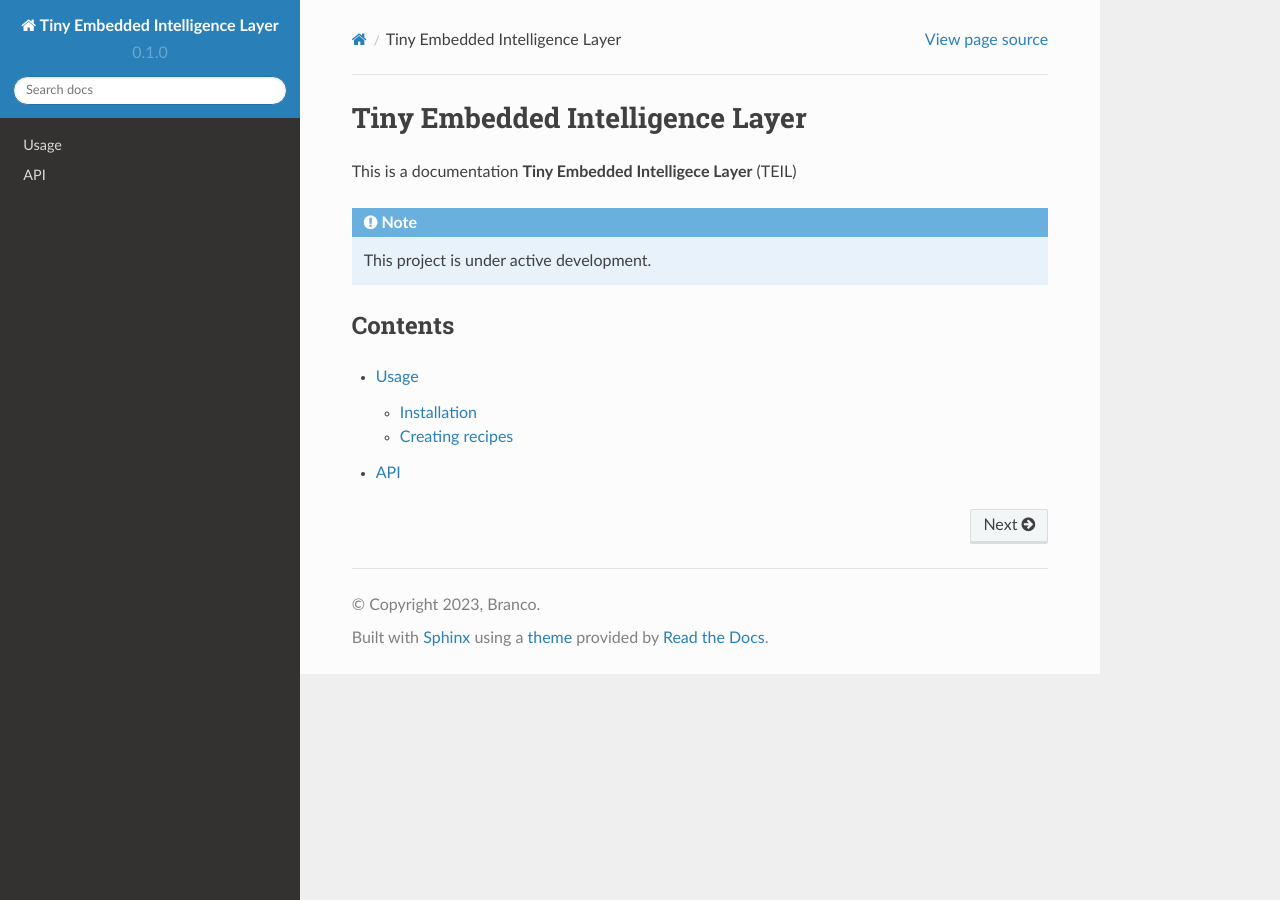
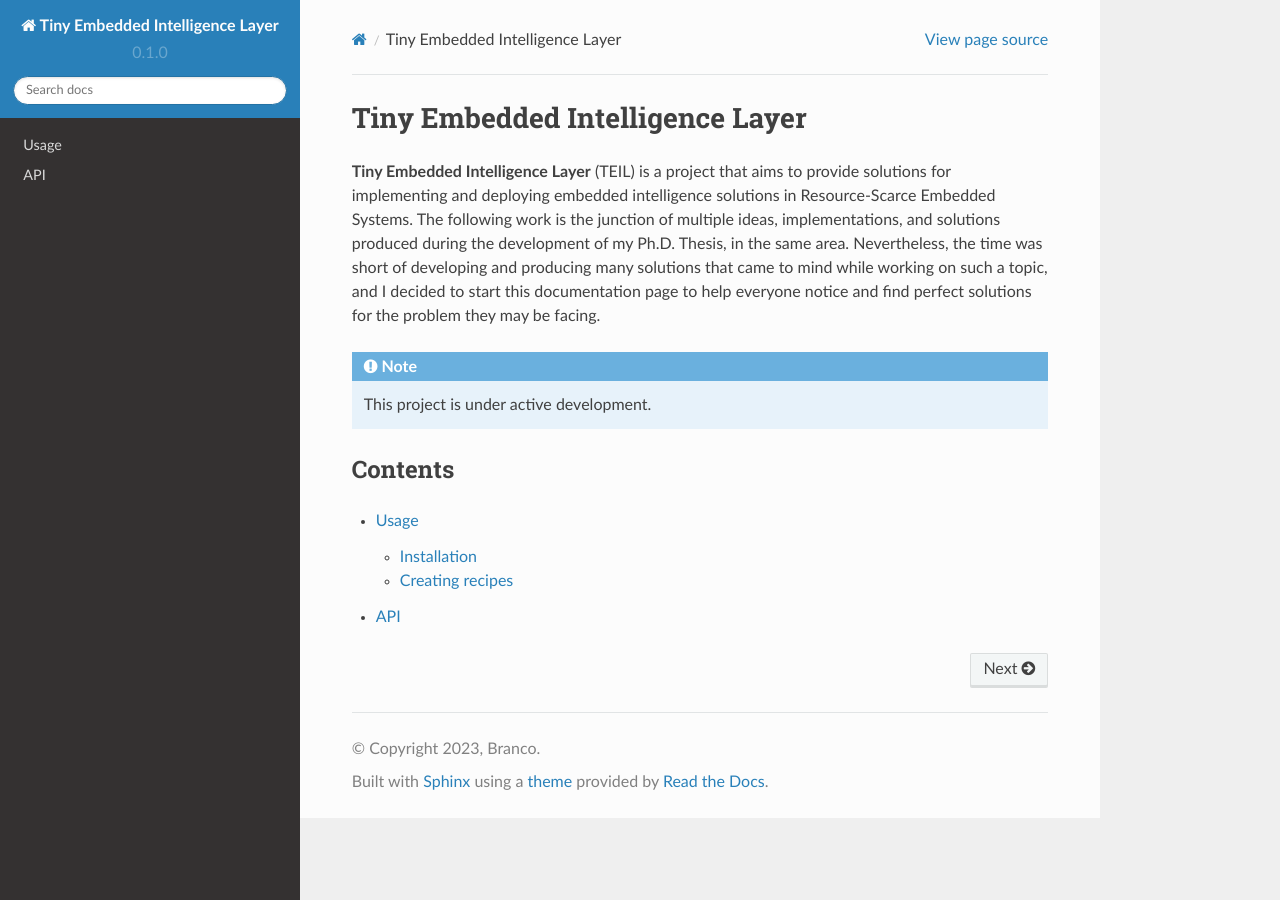
Before and after one commit to asergiobranco/teil, a Sphinx documentation site: the page built from docs/source/index.rst, in a window 1280 px wide. Built offline with Sphinx 7.4.7 and the Read the Docs theme 2.0.0, drawn with Linux system fonts in a browser that asks for light colours.

Commit message:
Update index.rst

```diff
--- a/docs/source/index.rst
+++ b/docs/source/index.rst
@@ -1,7 +1,7 @@
 Tiny Embedded Intelligence Layer
 ===================================
 
-This is a documentation **Tiny Embedded Intelligece Layer** (TEIL)
+**Tiny Embedded Intelligence Layer** (TEIL) is a project that aims to provide solutions for implementing and deploying embedded intelligence solutions in Resource-Scarce Embedded Systems. The following work is the junction of multiple ideas, implementations, and solutions produced during the development of my Ph.D. Thesis, in the same area. Nevertheless, the time was short of developing and producing many solutions that came to mind while working on such a topic, and I decided to start this documentation page to help everyone notice and find perfect solutions for the problem they may be facing.
 
 .. note::
 
```
